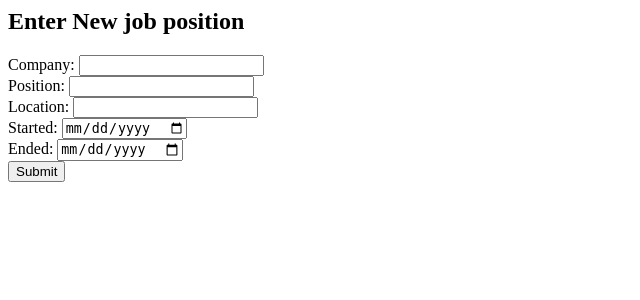
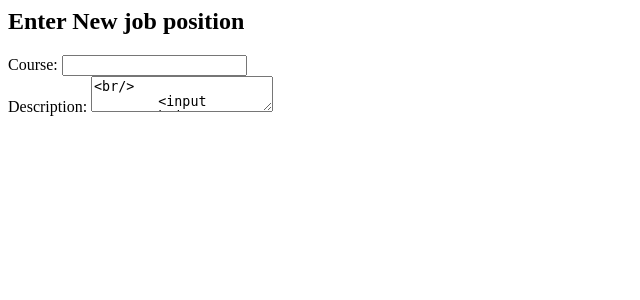
Before and after one commit to asilvajr/Resume_Django, a Python web app: template templates/course_form.html in a window 1280 px wide. Shown: the top 300 px of the page, without its empty margins (0-640 px from the left). Run offline with Jinja, Linux system fonts and the light colour scheme; the template is opened without the code that fills it, so the values that code supplies are empty.

Commit message:
Attempting to push to the remote Repo

```diff
--- /dev/null
+++ b/templates/confirm_update.html
@@ -0,0 +1,6 @@
+{% block title %}
+{{ title }}
+{% endblock %}
+
+{% block update_type %}{{ update_type }}{% endblock %}
+{% blcok update_info %}{{ update_info }}{% endblock %}
--- a/templates/course_form.html
+++ b/templates/course_form.html
@@ -3,17 +3,11 @@
 {% block update_form %}
 <h2>Enter New job position</h2>
 <p>
-    <form action="/search/" method="post">
-	<label for="Company">Company:</label>
-        <input type="text" name="Company"><br/>
-       	<label for="Position">Position:</label>
-	<input type="text" name="Position"><br/>
-	<label for="Location">Location:</label>
-	<input type="text" name="Location"><br/>
-	<label for="Started">Started:</label>
-	<input type="date" name="start_date"><br/>
-	<label for="Ended">Ended:</label>
-	<input type="date" name="end_date"><br/>
+    <form action="/add_course/" method="post">
+	<label for="Course">Course:</label>
+        <input type="text" name="course"><br/>
+       	<label for="Descript">Description:</label>
+	<textarea type="description" name="course_descript"><br/>
 	<input type="submit" name="Submit"><br/>
     </form>
 </p>
--- a/templates/exp_form.html
+++ b/templates/exp_form.html
@@ -3,11 +3,11 @@
 {% block update_form %}
 <h2>Enter New Experience</h2>
 <p>
-    <form action="/add_exper/" method="post">
+    <form action="/add_experience/" method="post">
 	<label for="Event">Event:</label>
         <input type="text" name="Event"><br/>
        	<label for="Description">Description:</label>
-	<textarea type="textarea" name="Description"></textarea><br/>
+	<textarea type="textarea" name="exp_descript"></textarea><br/>
 	<label for="Technology">Technology Used:</label>
 	<input type="text" name="Technology"><br/>
 	<input type="submit" name="Submit"><br/>
--- a/templates/tech_form.html
+++ b/templates/tech_form.html
@@ -1,7 +1,7 @@
 {% extends "update_form.html" %}
-{% block title %}    <title>Job Position Entry</title> {% endblock %}
+{% block title %}    <title>New Tech Entry</title> {% endblock %}
 {% block update_form %}
-<h2>Enter New job position</h2>
+<h2>Enter New Tech Experience</h2>
 <p>
     <form action="/add_tech/" method="post">
 	<label for="Tech">Technolgy Used:</label>
```
Also changed, not shown: mysite/urls.py (+7 -2 lines), mysite/views.py (+16 -2 lines), templates/confirm_.html (added, +9 -0 lines).
